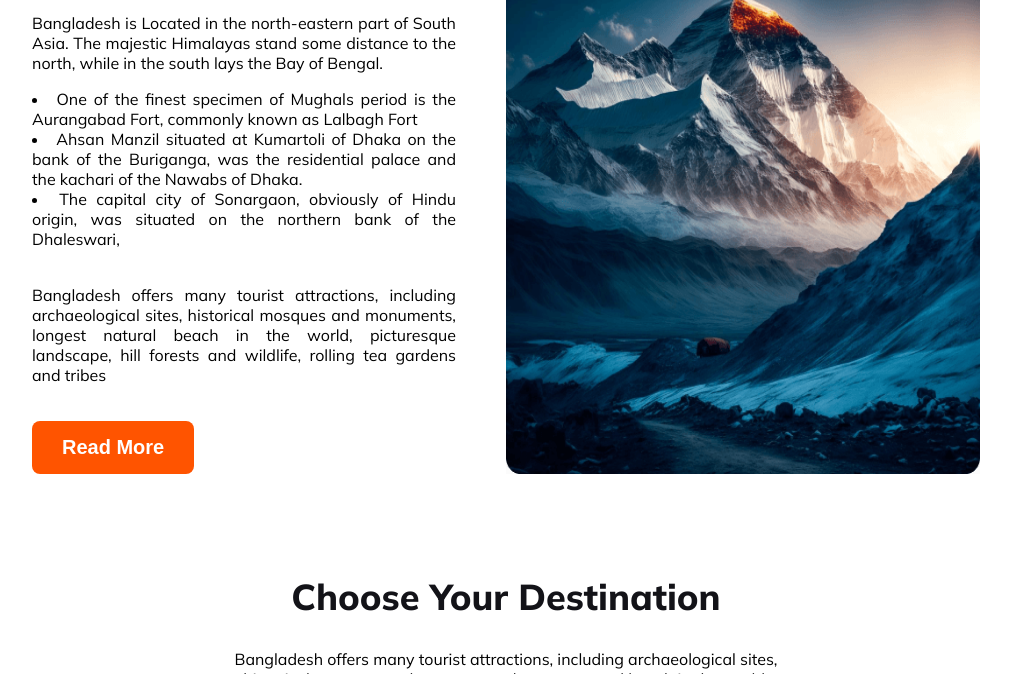
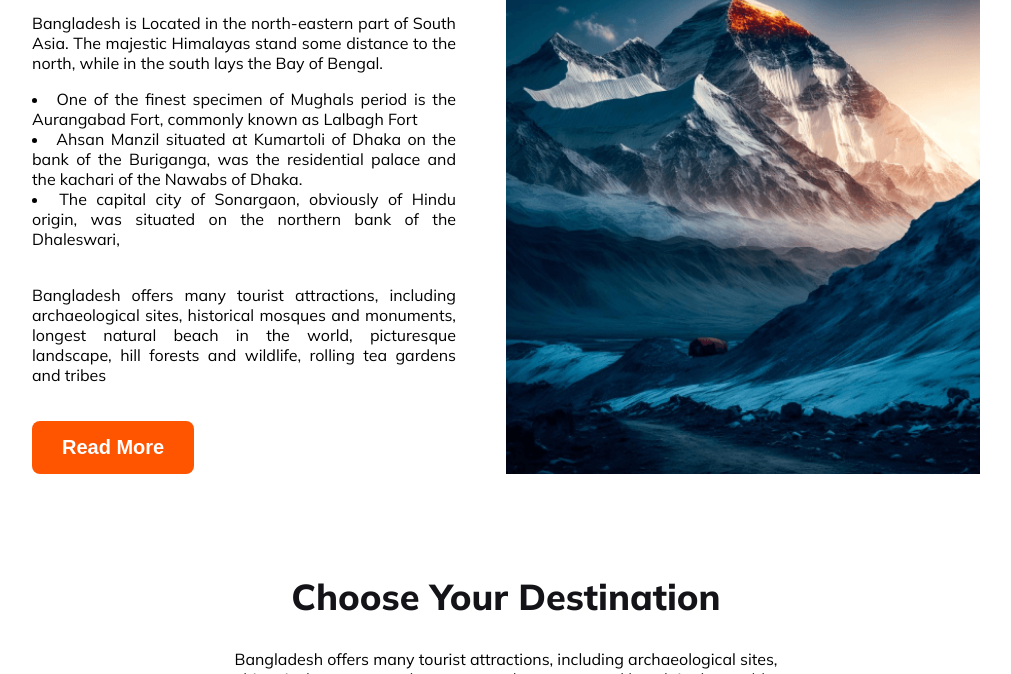
Before and after one commit to Masumkhan0/beauty-of-world-A2, a plain HTML site: page index.html in a window 1280 px wide. Shown: the part 760-1434 px from the top of the page, without its empty margins (134-1145 px from the left). Drawn offline with Linux system fonts and the light colour scheme.

Commit message:
popular tour img optimaize

```diff
--- a/styles/home.css
+++ b/styles/home.css
@@ -134,6 +134,8 @@ body{
 }
 .popular-tour img{
     width: 50%;
+    object-fit: cover;
+    height: auto;
 }
 /* Popular tour section end */
 /* Gallery related style start */
@@ -307,6 +309,7 @@ footer{
     font-size: 2rem;
     gap: 20px;
     margin-top: 20px;
+    cursor: pointer;
 
 }
 .copy{
```
